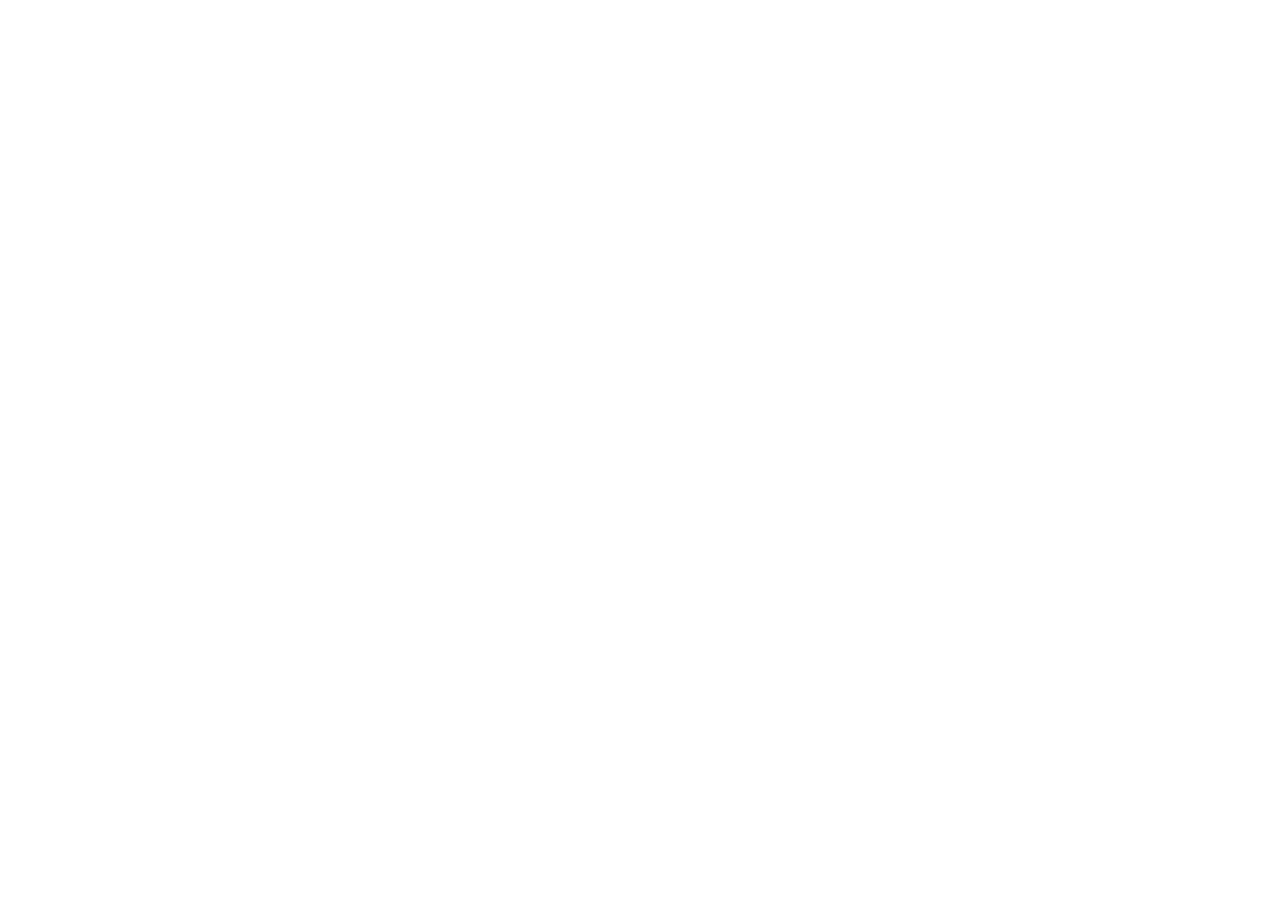
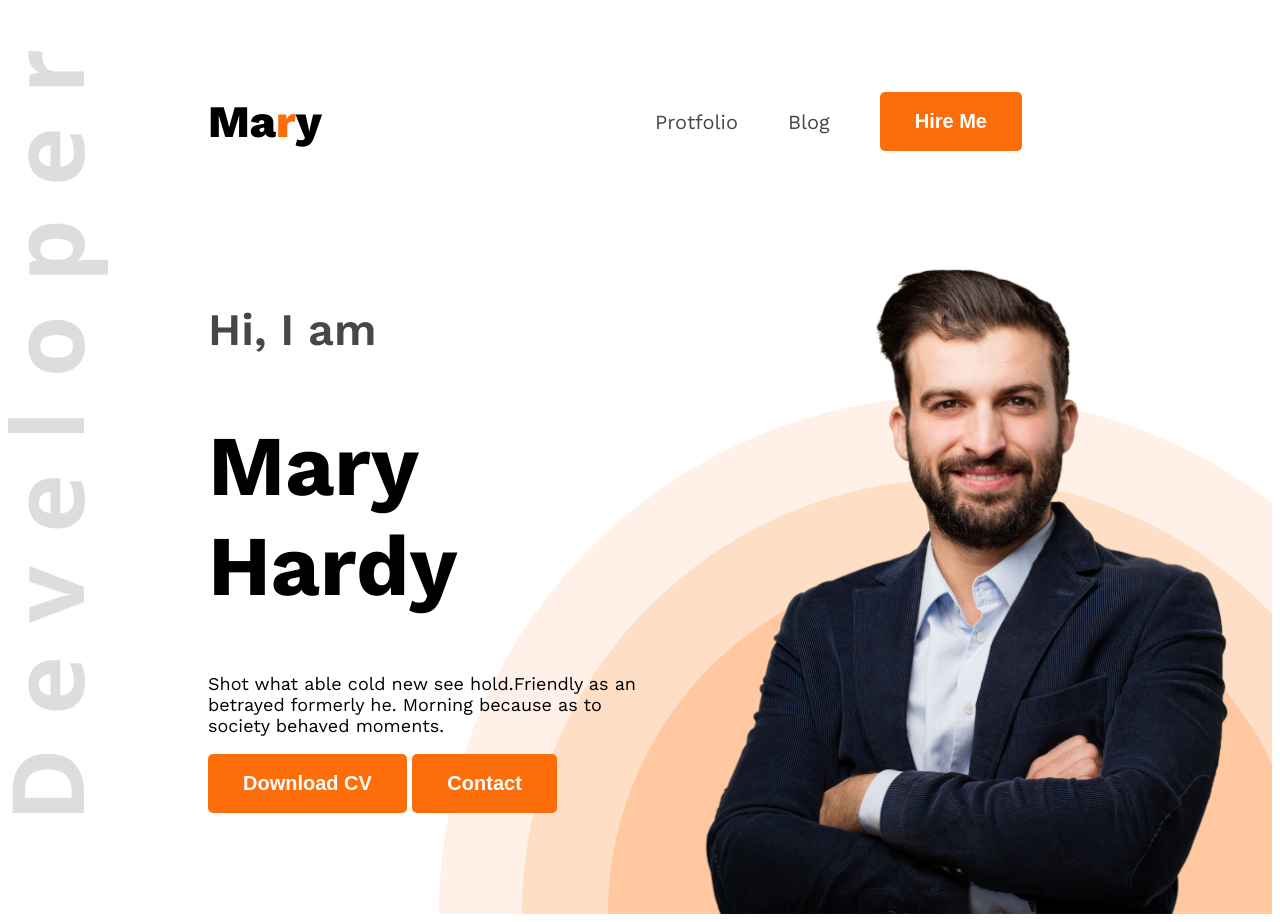
Before and after one commit to Mansurshoyab/first-portfolio-, a plain HTML site: page index.html in a window 1280 px wide. Before the commit the page ends 800 px from the top, so only its background shows below. Drawn offline with nearby package versions, Linux system fonts and the light colour scheme.

Commit message:
Header Design Done

```diff
--- a/index.html
+++ b/index.html
@@ -1,13 +1,40 @@
 <!DOCTYPE html>
 <html lang="en">
+
 <head>
     <meta charset="UTF-8">
     <meta name="viewport" content="width=device-width, initial-scale=1.0">
     <title>Document</title>
+    <link rel="preconnect" href="https://fonts.googleapis.com">
+    <link rel="preconnect" href="https://fonts.gstatic.com" crossorigin>
+    <link
+        href="https://fonts.googleapis.com/css2?family=Open+Sans:ital,wght@0,300..800;1,300..800&family=Work+Sans:ital,wght@0,100..900;1,100..900&display=swap"
+        rel="stylesheet">
+    <link rel="stylesheet" href="style/protfolio.css">
 </head>
-<body>
-    <header>
 
+<body class="work-sans-normal">
+    <header class="header">
+        <nav>
+            <h3 class="nav-title">Ma<span class="text-primary">r</span>y</h3>
+            <ul>
+                <li><a class="dark-2" href="">Protfolio</a></li>
+                <li><a class="dark-2" href="">Blog</a></li>
+                <li><a class="dark-2" href=""><button class="btn-primary">Hire Me</button></a></li>
+            </ul>
+        </nav>
+        <div class="banner">
+            <div class="banner-content">
+                <h4 class="banner-greetings dark-2">Hi, I am</h4>
+                <h1 class="banner-title" >Mary Hardy</h1>
+                <p class="banner-description">
+                    Shot what able cold new see hold.Friendly as an betrayed formerly he. Morning because as to society behaved moments.
+                </p>
+                <button class="btn-primary">Download CV</button>
+                <button class="btn-primary" >Contact</button>
+            </div>
+            <img class="banner-profile-pic" src="/images/hardy.png" alt="">
+        </div>
     </header>
     <main>
 
@@ -16,4 +43,5 @@
 
     </footer>
 </body>
+
 </html>
--- /dev/null
+++ b/style/protfolio.css
@@ -0,0 +1,92 @@
+
+.work-sans-normal {
+  font-family: "Work Sans", serif;
+  font-optical-sizing: auto;
+  font-style: normal;
+}
+
+/* shared style */
+
+.text-primary{
+    color: #FD6E0A;
+}
+
+.dark-2{
+    color: #474747 ;
+}
+
+.btn-primary{
+    background-color: #FD6E0A;
+    font-size: 20px;
+    color: white;
+    padding: 18px 35px;
+    border: none;
+    border-radius: 5px;
+    font-weight: bold;
+}
+
+/* header style */
+
+.header{
+    background-image: url(/images/developer.png),url(../images/header_bg.png);
+    background-repeat: no-repeat;
+    background-position: top left , bottom right ;
+}
+
+/* Nav style */
+
+nav{
+    display: flex;
+    align-items: center;
+    justify-content: space-between;
+    margin: 50px 200px;
+}
+
+.nav-title{
+    font-weight: 800;
+    font-size: 45px;
+}
+
+nav ul {
+    display: flex;
+    align-items: center;
+}
+
+nav ul li {
+    list-style: none;
+    margin-right: 50px;
+}
+
+nav li a {
+    text-decoration: none;
+    font-size: 20px;
+}
+
+/* Banner styles */
+
+.banner{
+    display: flex;
+    justify-content: space-between;
+    margin: 0 35px 0 200px;
+}
+
+.banner-content{
+    max-width: 580px;
+}
+
+.banner-greetings{
+    font-size: 45px;
+    font-weight: 600;
+}
+
+.banner-title{
+    font-size: 85px;
+    font-weight: 700;
+}
+
+.banner-description{
+    font-size: 18px;
+}
+.banner-profile-pic{
+    width: 580px;
+}
```
